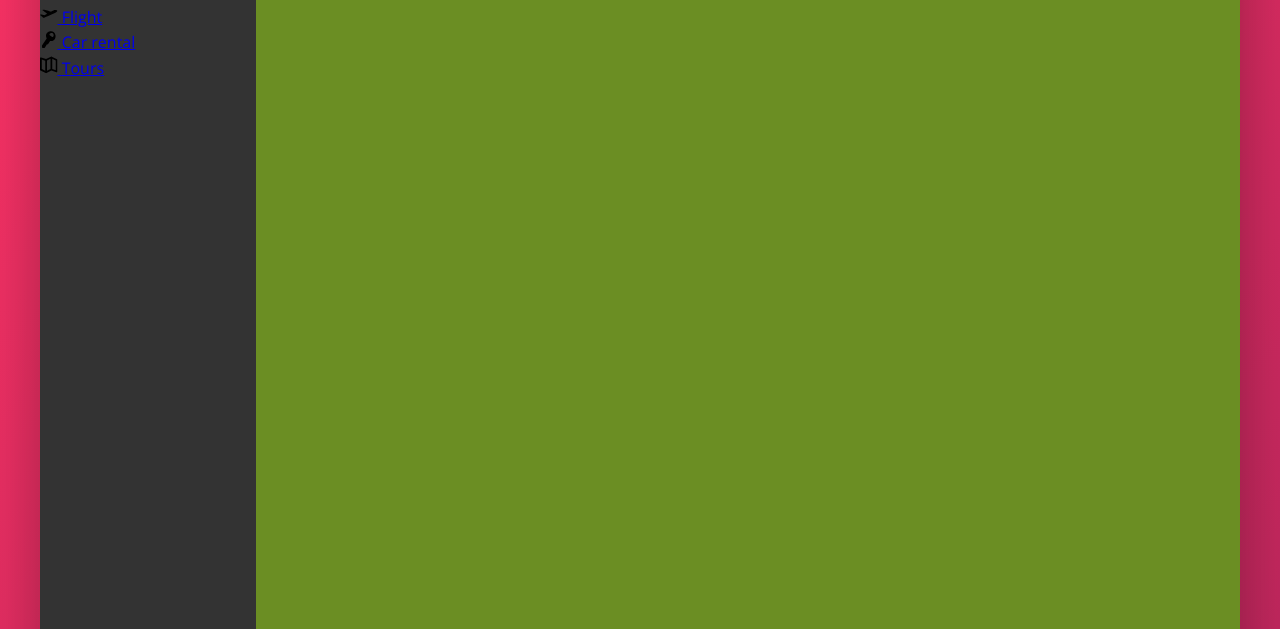
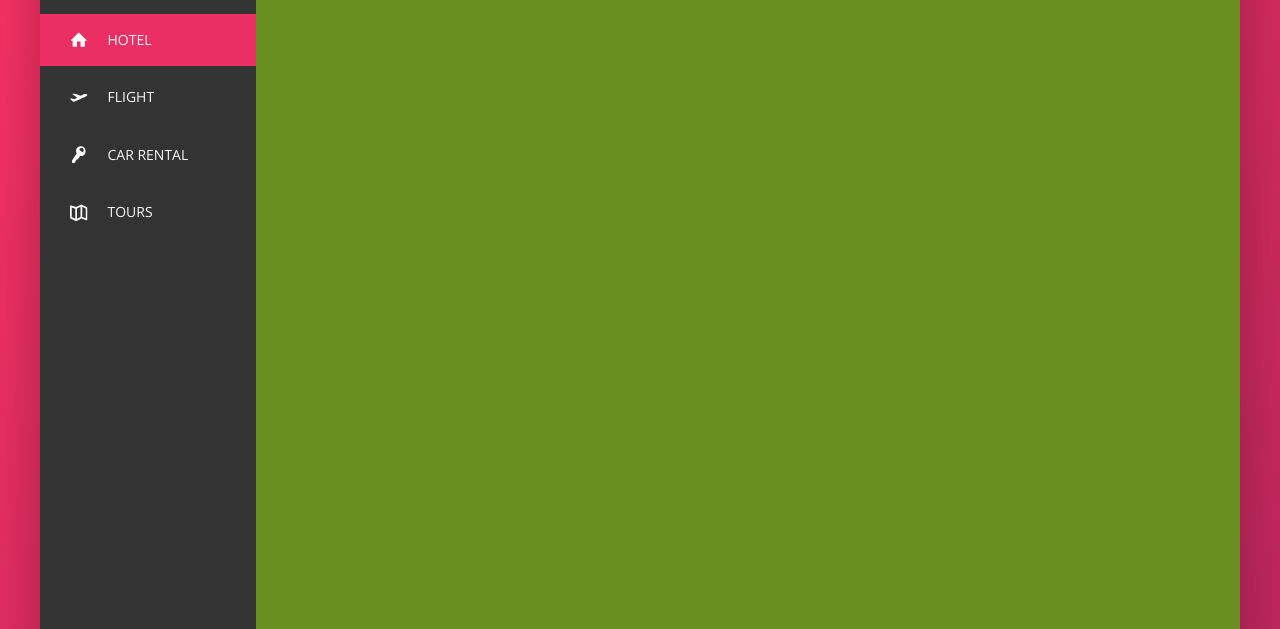
Before and after one commit to Diegocortes15/Trillo, a website: page index.html in a window 1280 px wide. Shown: the part 171-800 px from the top of the page. Drawn offline with nearby package versions, Linux system fonts and the light colour scheme.

Commit message:
ending navigation

```diff
--- a/index.html
+++ b/index.html
@@ -49,7 +49,7 @@
     <div class="content">
         <nav class="sidebar">
             <ul class="side-nav">
-                <li class="side-nav__item">
+                <li class="side-nav__item side-nav__item--active">
                     <a href="#" class="side-nav__link">
                         <svg class="side-nav__icon">
                             <use xlink:href="img/sprite.svg#icon-home"></use>
--- a/sass/_components.scss
+++ b/sass/_components.scss
@@ -45,9 +45,9 @@
   &__button {
     border: none;
     background-color: var(--color-grey-light-2);
-    transition: transform .2s ease-out;
+    transition: transform 0.2s ease-out;
 
-    &:hover{
+    &:hover {
       cursor: pointer;
     }
 
@@ -56,7 +56,7 @@
     }
 
     &:active {
-      transform: translateY(.2rem);
+      transform: translateY(0.2rem);
     }
   }
 
@@ -119,27 +119,70 @@
   }
 }
 
-
 /////////////////////////////////////////////////////////
 // SIDE NAVIGATION
 
-.side-nav{
-  &__item{
-    list-style: none;
+.side-nav {
+  font-size: 1.4rem;
+  list-style: none;
+  margin-top: 3.5rem;
+
+  &__item {
+    position: relative;
+
+    &:not(:last-child) {
+      margin-bottom: 0.5rem;
+    }
   }
 
-  &__link{}
+  &__item::before {
+    content: "";
+    position: absolute;
+    top: 0;
+    left: 0;
+    height: 100%;
+    width: 0.3rem;
+    background-color: var(--color-primary);
+    transform: scaleY(0);
+    transition: transform 0.2s, width 0.4s cubic-bezier(1, 0, 0, 1) 0.2s, background-color 0.1s;
+  }
 
-  &__icon{
+  &__item:hover::before,
+  &__item--active::before {
+    transform: scaleY(1);
+    width: 100%;
+  }
+
+  &__item:active::before {
+    background-color: var(--color-primary-light);
+  }
+
+  &__link {
+    color: var(--color-grey-light-1);
+    text-decoration: none;
+    text-transform: uppercase;
+    padding: 1.5rem 3rem;
+    position: relative;
+    z-index: 10;
+
+    display: flex;
+    align-items: center;
+  }
+
+  &__link:hover {
+  }
+
+  &__icon {
     width: 1.75rem;
     height: 1.75rem;
+    margin-right: 2rem;
+    fill: currentColor;
   }
 }
 
-
 /////////////////////////////////////////////////////////
 // LEGAL TEXT
-.legal{
+.legal {
   font-size: 1.2rem;
   color: var(--color-grey-light-4);
   text-align: center;
```
Also changed, not shown: css/style.css.
